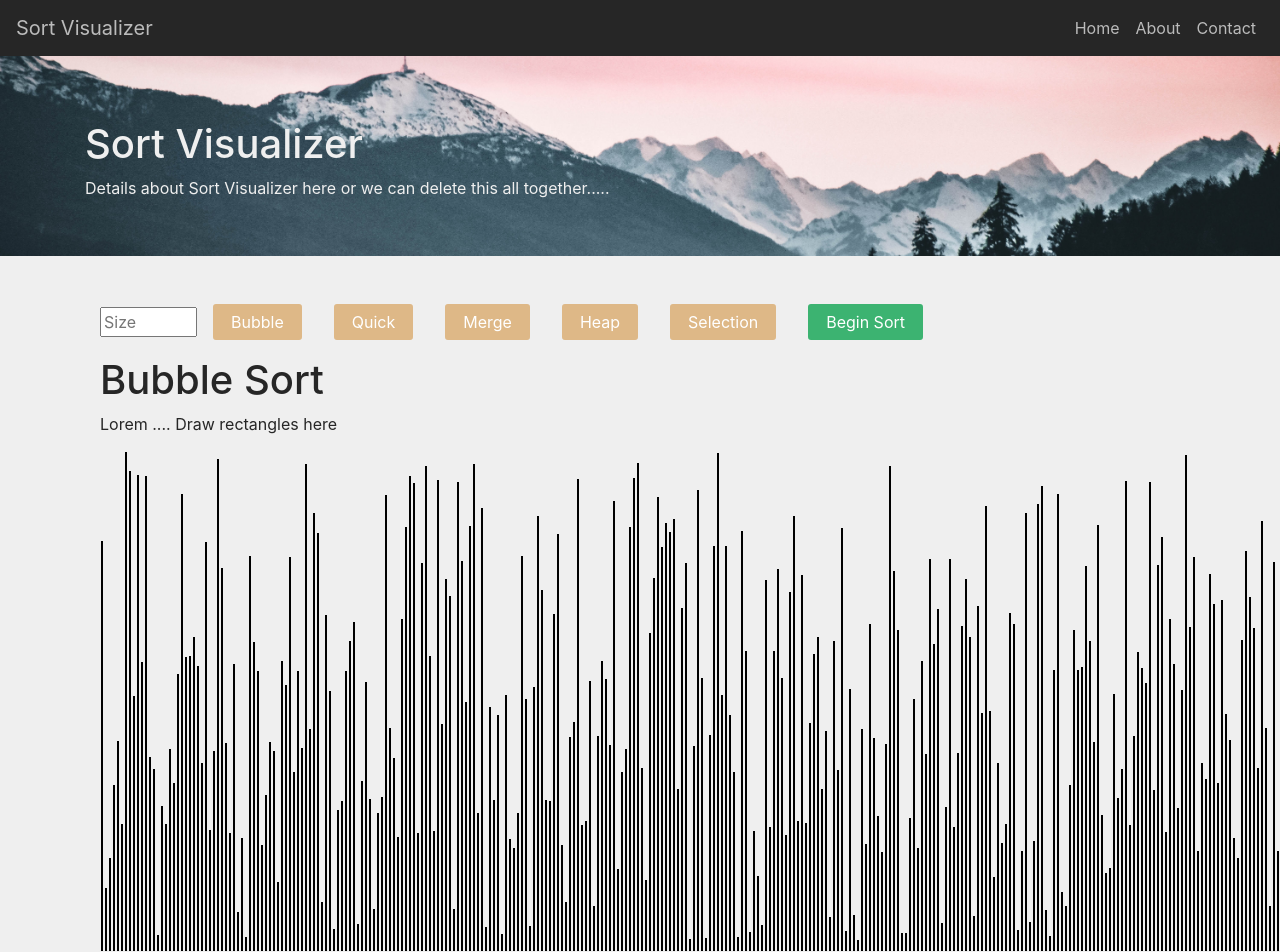
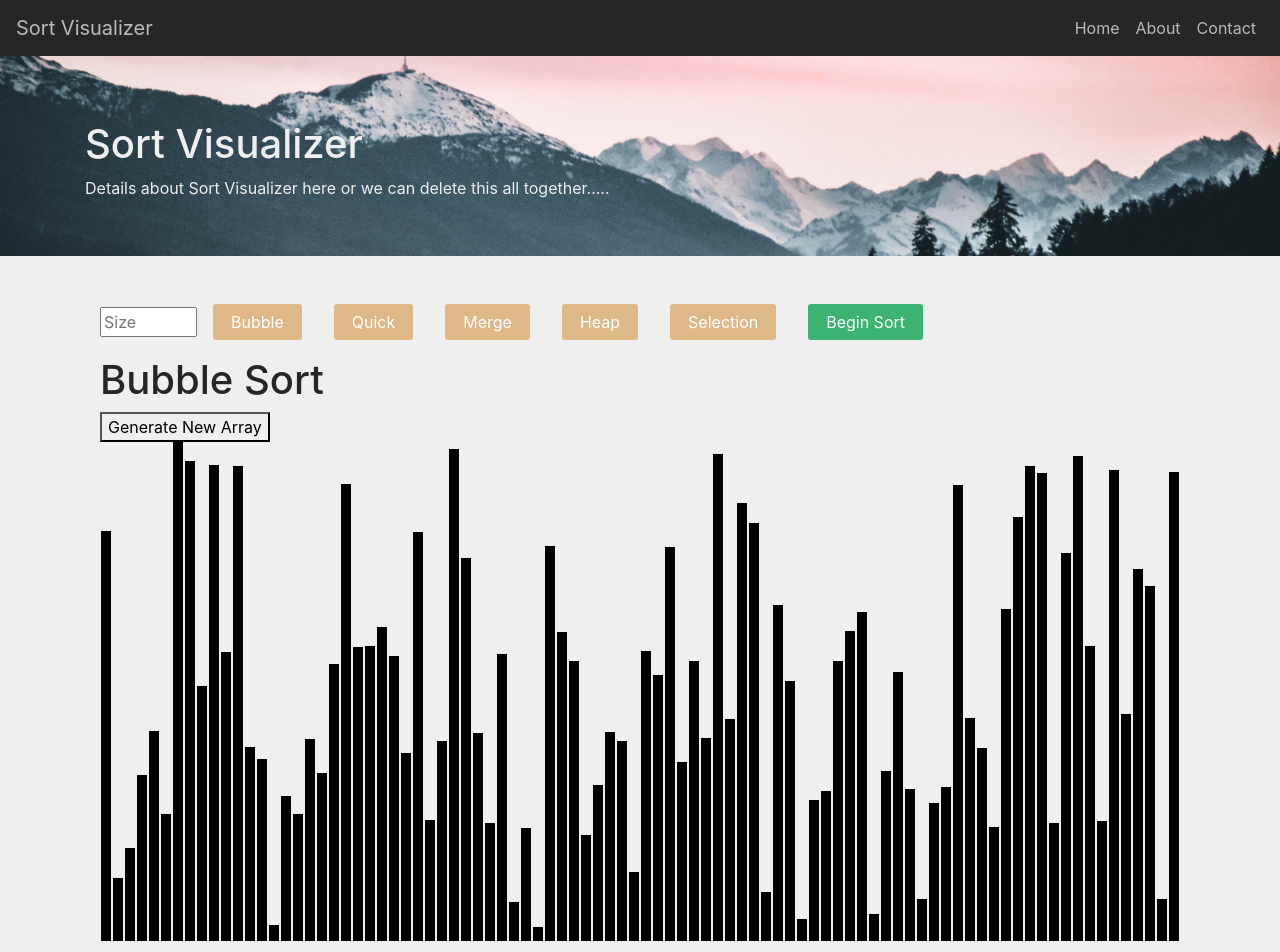
Before and after one commit to peetersc/Sort_Visualizer, a React (Create React App) app: page / in a window 1280 px wide. Shown: the top 952 px of the page. Built offline with nearby package versions, Linux system fonts and the light colour scheme.

Commit message:
need to fix css on bars -- rn only bad temp fix

```diff
--- a/package.json
+++ b/package.json
@@ -7,8 +7,10 @@
     "@testing-library/react": "^9.3.2",
     "@testing-library/user-event": "^7.1.2",
     "bootstrap": "^4.5.0",
+    "node": "^14.5.0",
     "react": "^16.13.1",
     "react-bootstrap": "^1.0.1",
+    "react-device-detect": "^1.13.1",
     "react-dom": "^16.13.1",
     "react-router-dom": "^5.2.0",
     "react-scripts": "3.4.1",
--- a/src/Home.js
+++ b/src/Home.js
@@ -6,6 +6,11 @@ const Styles = styled.div`
   .mainbox{
     color: #262626;
     border: none;
+  }
+
+  .footer{
+    height: 50px;
+
   }
 `;
 
@@ -65,8 +70,12 @@ function Home(){
 
                 <div className="mainbox">
                   <h1>{items[id].value + " Sort"}</h1>
-                  <p>Lorem .... Draw rectangles here</p>
-                  <SortingView/>
+                  <div>
+                    <SortingView/>
+                  </div>
+                  <div className="footer">
+
+                  </div>
                 </div>
             </Styles>
         </div>
--- a/src/components/Sorting.css
+++ b/src/components/Sorting.css
@@ -1,10 +1,10 @@
 .array-container {
-    position: absolute;
-    left: 100px;
+    position: auto;
+    margin: auto;
   }
 
   .array-bar {
-    width: 2px;
+    width: 10px;
     display: inline-block;
     margin: 0 1px;
   }
--- a/src/components/SortingView.jsx
+++ b/src/components/SortingView.jsx
@@ -1,7 +1,14 @@
 import React from 'react';
 import './Sorting.css'
+import {
+  BrowserView,
+  MobileView,
+  isBrowser,
+  isMobile
+} from "react-device-detect";
 
-const NUMBER_OF_ARRAY_BARS = 300;
+
+let NUMBER_OF_ARRAY_BARS = 90;
 
 const PRIMARY_COLOR = 'black';
 
@@ -20,6 +27,9 @@ export default class SortingVisualizer extends React.Component {
 
   resetArray() {
     const array = [];
+    if (isMobile) {
+      NUMBER_OF_ARRAY_BARS = 21;
+    }
     for (let i = 0; i < NUMBER_OF_ARRAY_BARS; i++) {
       array.push(randIntInInterval(10, 500));
     }
@@ -31,6 +41,10 @@ export default class SortingVisualizer extends React.Component {
 
     return (
       <div className="array-container">
+
+        <button onClick={() => this.resetArray()}>Generate New Array</button>
+        <br/>
+
         {array.map((value, idx) => (
           <div
             className="array-bar"
@@ -38,9 +52,11 @@ export default class SortingVisualizer extends React.Component {
             style={{
               backgroundColor: PRIMARY_COLOR,
               height: `${value}px`,
-            }}></div>
+            }}>
+
+            </div>
         ))}
-         <button onClick={() => this.resetArray()}>Generate New Array</button>
+
       </div>
     );
   }
```
Also changed, not shown: 1 other file (tests, documents, lock files or other folders).
